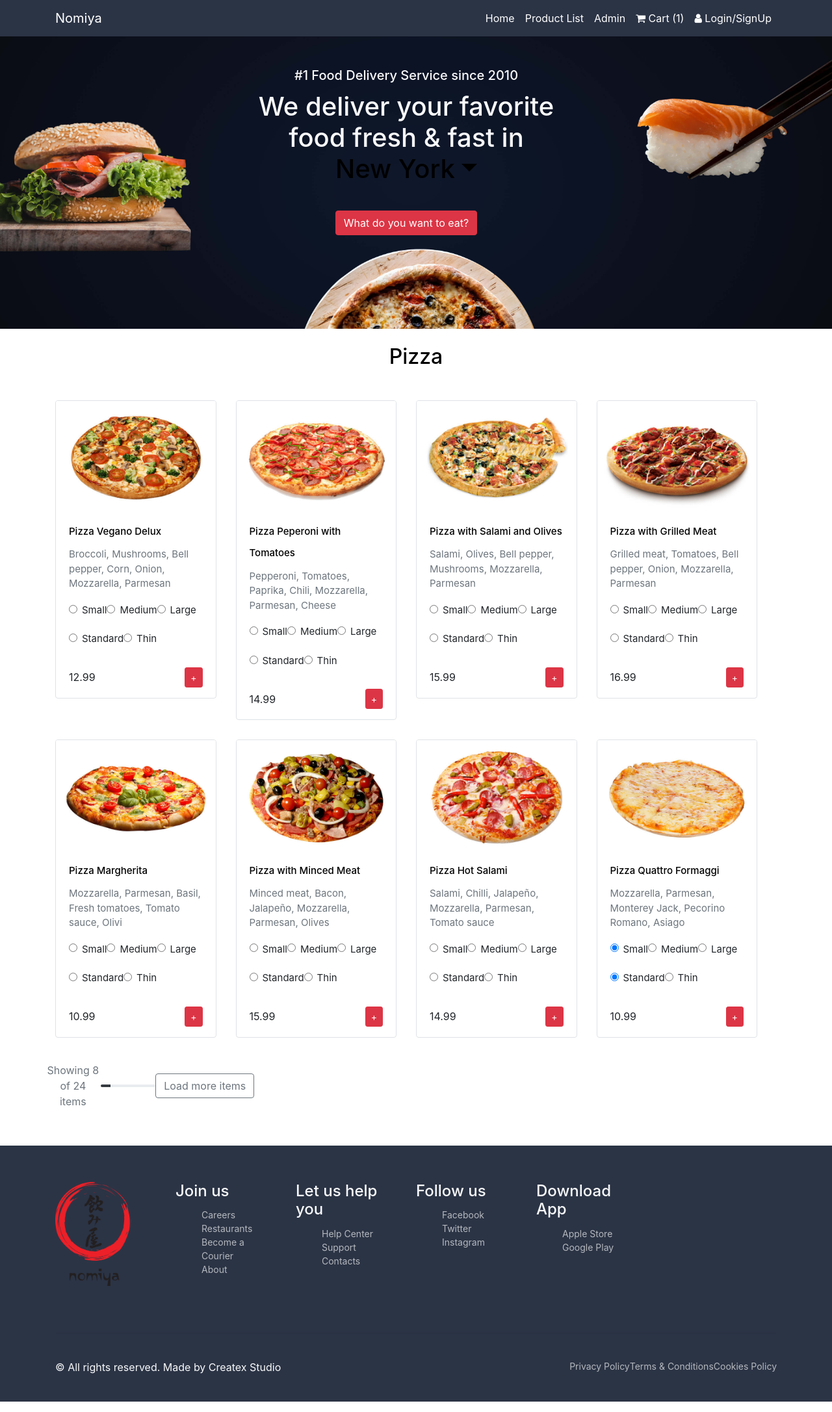
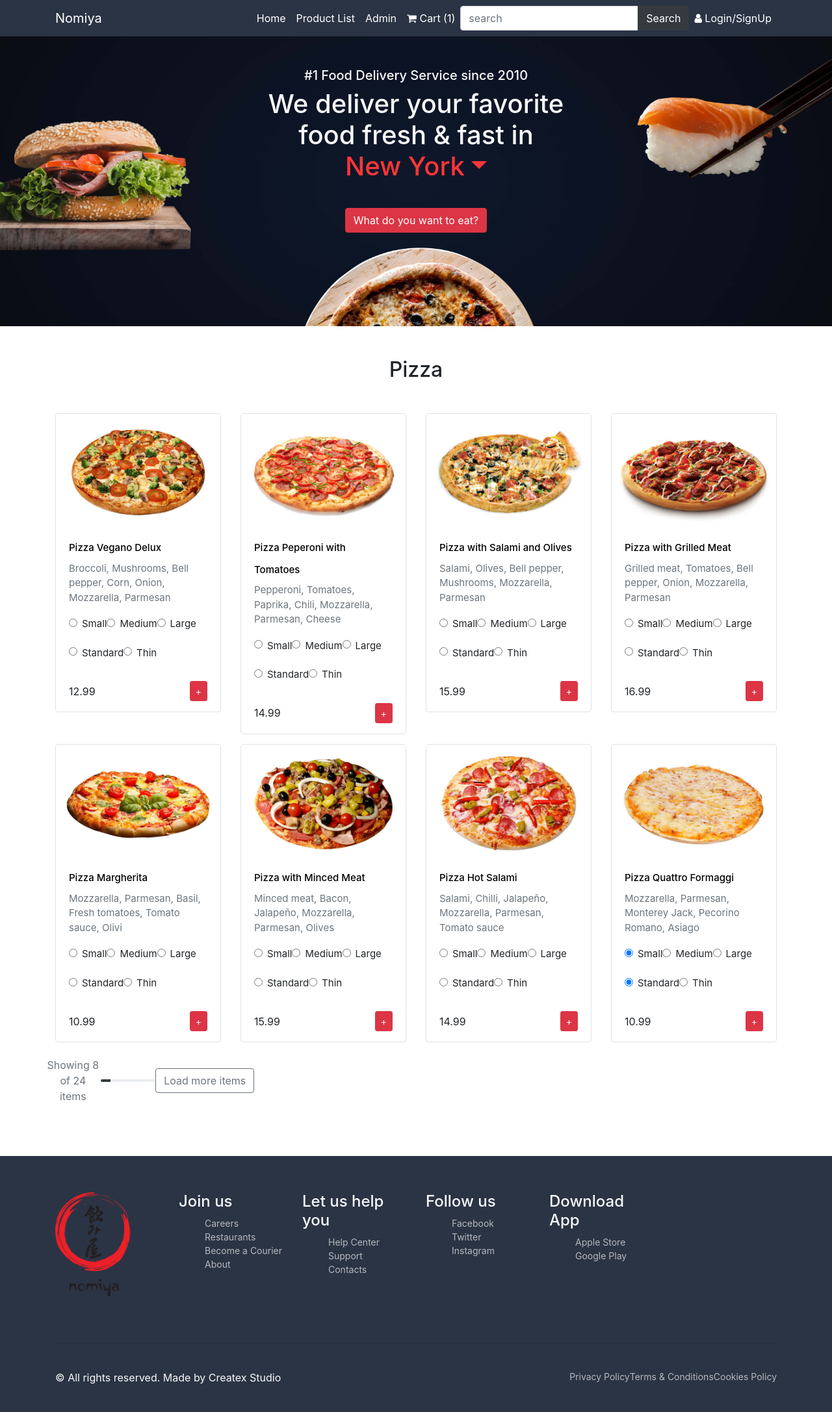
Before and after one commit to aceyiyuan/shop, a Django app: page /products/product_list in a window 1280 px wide. Shown: the whole page at 65% size. Run offline with Django 3.2, Linux system fonts and the light colour scheme; data comes from the database, SQL or seed files in the repository; both versions use the stored data as it was after the commit; some libraries are stand-ins or nearby versions.

Commit message:
add search function

```diff
--- a/products/models.py
+++ b/products/models.py
@@ -3,6 +3,7 @@ from django.urls import reverse
 from django.utils.html import mark_safe
 from django.contrib.auth.models import User
 from django.utils import timezone
+
 
 
 class Category(models.Model):
@@ -43,7 +44,7 @@ class Portion(models.Model):
 # Product
 class Product(models.Model):
 
-	name = models.CharField(max_length=50, verbose_name="title")
+	name = models.CharField(max_length=50, verbose_name="name")
 	category=models.ForeignKey(Category, related_name='products',verbose_name="Category", on_delete=models.CASCADE, null=True)
 	slug = models.SlugField(blank=True)
 	size=models.ForeignKey(Size,on_delete=models.CASCADE)
--- a/products/templates/products/base.html
+++ b/products/templates/products/base.html
@@ -3,10 +3,11 @@
 <html lang="en">
    <head>
       <link rel="stylesheet" href="https://maxcdn.bootstrapcdn.com/bootstrap/4.0.0/css/bootstrap.min.css" integrity="sha384-Gn5384xqQ1aoWXA+058RXPxPg6fy4IWvTNh0E263XmFcJlSAwiGgFAW/dAiS6JXm" crossorigin="anonymous">
-      <link rel="stylesheet" href="path/to/font-awesome/css/font-awesome.min.css">
+      <link rel="stylesheet" href="https://netdna.bootstrapcdn.com/font-awesome/4.7.0/css/font-awesome.min.css">
       <link rel="stylesheet" href="{% static 'products/static/css/custom.css'%}">
       <script src="https://ajax.googleapis.com/ajax/libs/jquery/3.5.1/jquery.min.js"></script>
       <script src="https://maxcdn.bootstrapcdn.com/bootstrap/3.4.0/js/bootstrap.min.js"></script>
+      <script src="{% static 'products/static/js/main.js'%}" defer></script>
    </head>
    <body>
       <nav class="navbar navbar-expand-lg navbar-dark  bg-darker">
@@ -29,15 +30,15 @@
                   <li class="nav-item">
                      <a class="nav-link text-white" href="/cart"><i class="fa fa-shopping-cart"></i> Cart (<span class="cart-list">1</span>)</a>
                   </li>
-                  {% comment %}
-                  <form class="navbar-form navbar-left" method="POST" action="{% url 'search'%}" role="search">
+                  <form class="form-inline my-2 my-lg-0" action="{% url 'product:search_result' %}">
                      {% csrf_token %}
-                     <div class="form-group">
-                        <input type="text" class="form-control" placeholder="Search ..." name="inputinsearchbar">
-                        <button type="submit" class="btn btn-default">Search</button>
+                     <div class="input-group">
+                        <input name="q" type="text" class="form-control" placeholder="search" />
+                        <div class="input-group-append">
+                           <button class="btn btn-dark" type="submit" id="button-addon2">Search</button>
+                        </div>
                      </div>
                   </form>
-                  {% endcomment %}
                   <li class="nav-item">
                      <a class="nav-link text-white" href="#" id="navbarDropdown" role="button" data-toggle="dropdown" aria-haspopup="true" aria-expanded="false">
                      <i class="fa fa-user "></i> Login/SignUp
--- a/products/urls.py
+++ b/products/urls.py
@@ -1,11 +1,12 @@
 from django.urls import path
 from . import views
+#from .views import product_list,  product_detail, cart_list,index, add_to_cart, error_404_view
 from .models import *
 app_name='product'
 
 urlpatterns=[
 	path('products/product_list', views.product_list, name='product_list'),
-	#path('products/search', views.search, name='search'),
+	path('products/search_result/', views.search_result, name='search_result'),
 	path('products/<id>/', views.product_detail, name='product_detail'),
 	path('cart_list', views.cart_list, name='cart_list'),
 	path('products/', views.index, name='index'),
--- a/products/views.py
+++ b/products/views.py
@@ -1,10 +1,11 @@
 from django.shortcuts import render
 from django.http import HttpResponse,Http404
+from django.http import JsonResponse
 from django.db import models
 from .models import Category, Product,Cart
 from django.contrib.auth.decorators import login_required
 from django.shortcuts import get_object_or_404
-
+from django.views.generic.list import ListView
 
 
 
@@ -54,15 +55,17 @@ def add_to_cart(request,Product.id):
 """
 # Search
 
-# def search(request):
 
-#     if request.method=="POST":
-#         inputinsearchbar=request.POST['inputinsearchbar']
-#         products=Product.objects.filter(title__contains=inputinsearchbar)#this is from model products..
-#         return render(request, 'products/search.html', {'inputinsearchbar':inputinsearchbar,'products':products})
-#     else:
-#         return render(request, 'products/search.html', {})
 
+# Search
+
+def search_result(request):
+	q=request.GET['q']
+	if not q:
+		return HttpResponse("please input some texts")
+	else:
+		data=Product.objects.filter(name__icontains=q).order_by('-id')
+		return render(request,'products/search_result.html',{'data':data})
 
 
 # Add to cart
@@ -91,9 +94,6 @@ def add_to_cart(request):
 
 
 
-
-
-
 #404 page
 
 def error_404_view(request, exception):
--- a/static/products/static/css/custom.css
+++ b/static/products/static/css/custom.css
@@ -1,122 +1,20 @@
+.search:focus{
 
-/*header*/
-
-
-.d-block {
-    display: block !important;
-}
-.bg-light {
-    background-color: #f8f9fa !important;
-}
-.navbar-expand-lg {
-    -webkit-box-orient: horizontal;
-    -webkit-box-direction: normal;
-    -ms-flex-flow: row nowrap;
-    flex-flow: row nowrap;
-    -webkit-box-pack: start;
-    -ms-flex-pack: start;
-    justify-content: flex-start;
-}
-.navbar {
-    position: relative;
-    display: -webkit-box;
-    display: -ms-flexbox;
-    display: flex;
-    -ms-flex-wrap: wrap;
-    flex-wrap: wrap;
-    -webkit-box-align: center;
-    -ms-flex-align: center;
-    align-items: center;
-    -webkit-box-pack: justify;
-    -ms-flex-pack: justify;
-    justify-content: space-between;
-    padding: .5rem 1rem;
+        background-color:#E8E8E8;
 }
 
-.navbar-tool-icon {
-    font-size: 1.25rem;
-    line-height: 2.875rem;
+.not-visible{
+    display:none;
+}
+.results-card{
 
-    box-sizing: border-box;
+    width:50%;
+    box-shadow: 0 8px 8px rgba(0,0,0,0.25);
+    transition:0.5s;
+    border-radius: 7px;
+    padding:15px 15px;
 
 }
-
-[class^="ci-"], [class*=" ci-"] {
-    display: inline-block;
-    font-family: "cartzilla-icons" !important;
-    speak: never;
-    font-style: normal;
-    font-weight: normal;
-    font-variant: normal;
-    text-transform: none;
-    line-height: 1;
-}
-
-
-body a {
-    color:black;
-}
-
-.btn-primary:hover, .btn-primary:active, .btn-primary:focus, .btn-primary.active, .btn-primary.show {
-    border-color: #fe3638!important;
-    background-color: #fe3638!important;
-}
-
-a {
-    color: #fe696a;
-    text-decoration: none;
-}
-
-
-.darkcolor{
-	color:black!important;
-}
-html * {
-    -webkit-font-smoothing: antialiased;
-    -moz-osx-font-smoothing: grayscale;
-}
-article, aside, dialog, figcaption, figure, footer, header, hgroup, main, nav, section {
-    display: block;
-}
-*, ::before, ::after {
-    box-sizing: border-box;
-}
-*, ::after, ::before {
-    box-sizing: border-box;
-}
-
-.edit_button{
-	float:right!important;
-}
-
-
-/*card text*/
-.text-center {
-    text-align: center !important;
-}
-.py-4 {
-    padding-top: 1.5rem !important;
-    padding-bottom: 1.5rem !important;
-}
-.card-body {
-    flex: 1 1 auto;
-    padding: 1.25rem 1.25rem;
-        padding-top: 1.25rem;
-        padding-bottom: 1.25rem;
-}
-
-h6, .h6, h5, .h5, h4, .h4, h3, .h3, h2, .h2, h1, .h1 .mt-1{
-
-    margin-top: 0;
-    margin-bottom: .75rem;
-    font-weight: 500;
-    line-height: 1.2;
-    color: black!important;
-
-}
-
-
-
 .py-lg-10 {
     padding-top: 10rem ;
     padding-bottom: 10rem;
@@ -184,7 +82,7 @@ li { /* styles all li elements*/
 .widget-list-link:hover {
     color: #fe696a!important;
 }
-a:hover {
+.newcolor{
     color: #fe3638!important;
     text-decoration: none;
 }
@@ -198,42 +96,3 @@ a:hover {
 a {
     transition: color .25s ease-in-out;
 }
-
-
-/*product list page*/
-
-.mb-grid-gutter {
-    margin-bottom: 1.875rem !important;
-}
-.col-lg-3 {
-    flex: 0 0 auto;
-    width: 25%;
-}
-.col-md-4 {
-    flex: 0 0 auto;
-    width: 33.33333333%;
-}
-.col-sm-6 {
-    flex: 0 0 auto;
-    width: 50%;
-}
-.row {
-    flex-shrink: 0;
-    width: 100%;
-    max-width: 100%;
-    padding-right: calc(var(--bs-gutter-x) * .5);
-    padding-left: calc(var(--bs-gutter-x) * .5);
-    margin-top: var(--bs-gutter-y);
-}
-
-.product-title {
-    color: #fe696a;
-}
-.product-title > a {
-    transition: color .25s ease-in-out;
-    color: #373f50;
-    text-decoration: none !important;
-}
-.card-space {
-  margin-bottom: 20px;
-}
```
Also changed, not shown: products/static/products/static/css/custom.css (+20 -0 lines), products/templates/products/search.html (deleted, +0 -20 lines), products/templates/products/search_result.html (added, +13 -0 lines), db.sqlite3, products/static/products/static/js/main.js (added), static/products/static/js/main.js (added).
